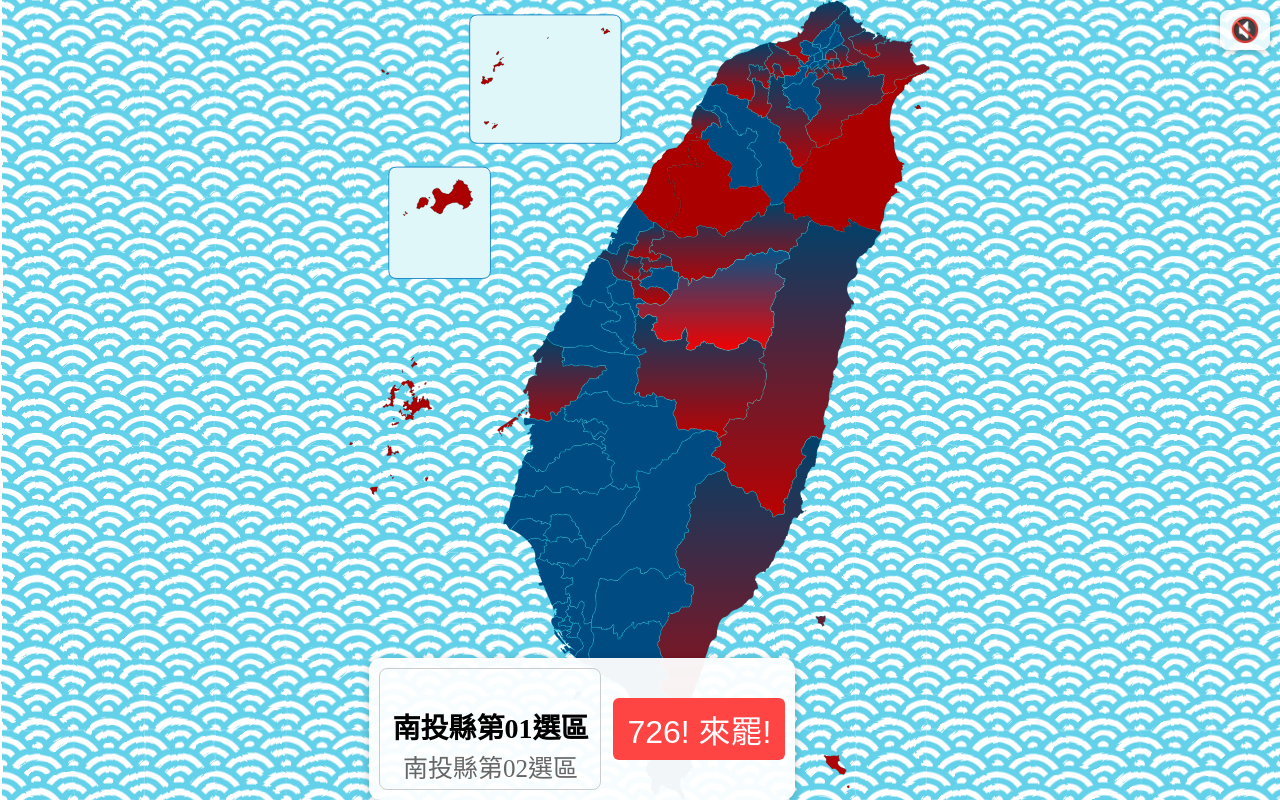
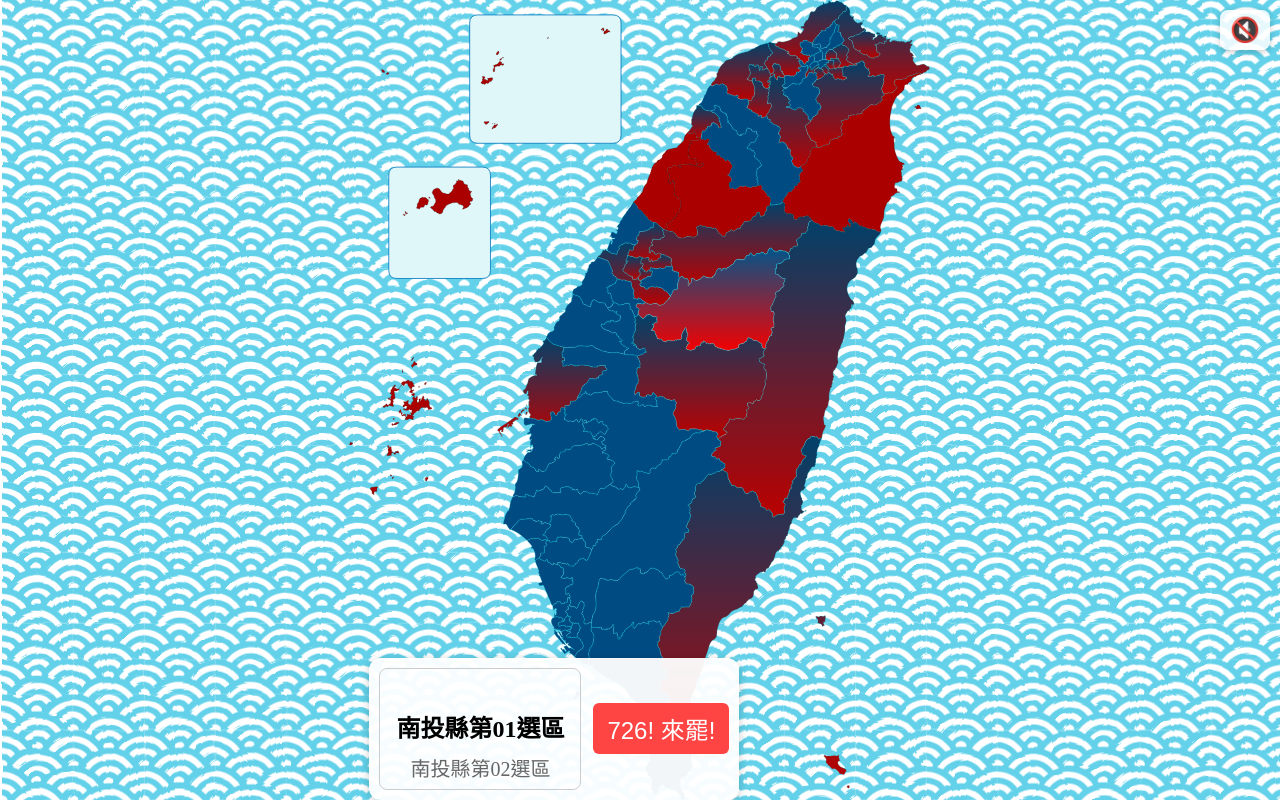
Before and after one commit to 726together/726Power, a plain HTML site: page index.html in a window 1280 px wide. Drawn offline with Linux system fonts and the light colour scheme; no server answers.

Commit message:
Add final gui

```diff
--- a/style.css
+++ b/style.css
@@ -244,7 +244,7 @@ html, body {
 }
 
 #picker-wheel {
-  width: 220px;
+  width: auto;
   height: 120px; /* 3 items × 40px */
   overflow-y: scroll;
   scroll-snap-type: y mandatory;
@@ -252,7 +252,7 @@ html, body {
   border-radius: 8px;
   border: 1px solid #ccc;
   position: relative;
-
+  min-width: 200px;    /* 最小寬度避免過小 */
   /* ✅ 隱藏 scrollbar */
   scrollbar-width: none;             /* Firefox */
   -ms-overflow-style: none;          /* IE/Edge */
@@ -271,14 +271,14 @@ html, body {
   line-height: 40px;
   text-align: center;
   scroll-snap-align: center;
-  font-size: 25px;
+  font-size: 1.25rem;
   color: #666;
   transition: color 0.2s, font-weight 0.2s;
 }
 #picker-list li.active {
   color: #000;
   font-weight: bold;
-  font-size: 28px;
+  font-size: 1.5rem;
 }
 
 #picker-wheel::after {
@@ -294,7 +294,7 @@ html, body {
 #recall-button {
   margin-left: 12px;
   padding: 8px 14px;
-  font-size: 32px;
+  font-size: 1.5rem;
   background-color: #999;
   color: white;
   border: none;
```
